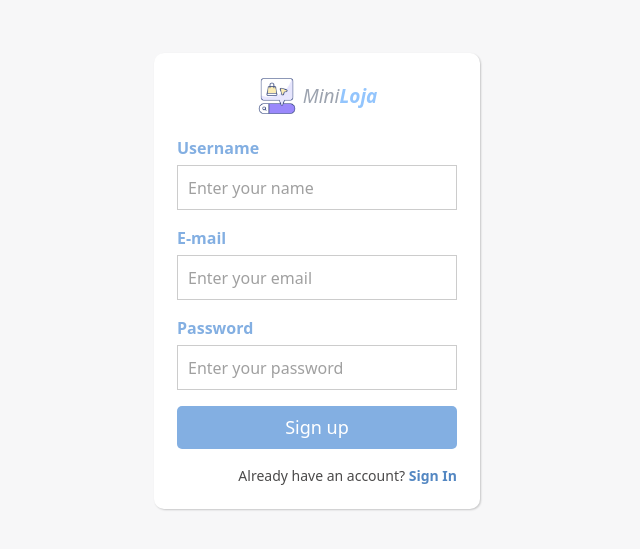
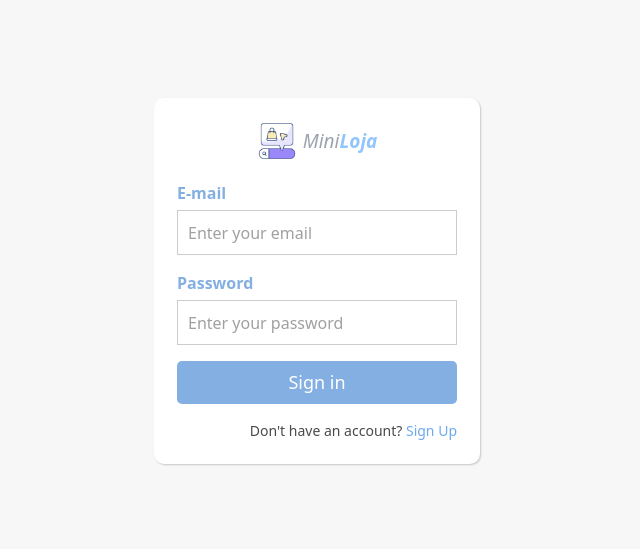
Before and after one commit to GerlandioBernardo/MiniLoja, a React (Vite) app in the folder frontend/: page /login in a window 1280 px wide. Shown: the part 119-668 px from the top of the page, without its empty margins (323-963 px from the left). Built offline with nearby package versions, Linux system fonts and the light colour scheme.

Commit message:
feat: implementar as rotas da aplicacao

```diff
--- a/frontend/src/App.tsx
+++ b/frontend/src/App.tsx
@@ -1,15 +1,13 @@
 import { BrowserRouter } from "react-router-dom";
-import Home from "./pages/home/Home";
-import Login from "./pages/login/Login";
-import Signup from "./pages/signup/Signup";
 import { ToastContainer } from "react-toastify";
 import "react-toastify/dist/ReactToastify.css";
+import Router from "./routes/Router";
 
 
 function App() {
   return (
     <BrowserRouter>
-      <Signup/>
+      <Router/>
       <ToastContainer/>
     </BrowserRouter>
   )
--- a/frontend/src/components/Header.tsx
+++ b/frontend/src/components/Header.tsx
@@ -13,7 +13,7 @@ export default function Header() {
   return (
     <header className={`bg-[#ffffff] flex justify-between items-center p-2
       transition-colors ${dark ? "bg-gray-800" : "bg-[#f7f7f8]"}`}>
-      <NavLink to="#">
+      <NavLink to="/">
         <div className='flex items-center pl-10 gap-1.5'>
           <div>
             <img className='w-10' src={iconShopVirtual} alt='Icon Shop Virtual' />
@@ -27,7 +27,7 @@ export default function Header() {
       <div className='pr-4 flex items-center gap-7'>
 
         <NavLink
-          to="#"
+          to="/login"
           className="bg-green-400 text-white pt-1.5 pb-1.5 pl-2.5 pr-2.5 rounded
           font-bold cursor-pointer hover:bg-green-500"
         >Sign In
--- a/frontend/src/pages/login/Login.tsx
+++ b/frontend/src/pages/login/Login.tsx
@@ -53,14 +53,14 @@ export default function Login() {
           /><br></br>
 
           <div className={styles.buttonContainer}>
-            <button className={styles.button} type="submit">Sign In</button>
+            <button className={styles.button} type="submit">Sign in</button>
           </div>
         </form>
 
         <p className={styles.textSmall}>
           Don't have an account? {" "}
           <NavLink
-            to="#"
+            to="/signup"
             className={({ isActive }) =>
               isActive ? styles.navLinkActive : styles.navLink
             }>
--- /dev/null
+++ b/frontend/src/pages/profile/Profile.tsx
@@ -0,0 +1,7 @@
+import React from 'react'
+
+export default function Profile() {
+  return (
+    <div>Profile</div>
+  )
+}
--- a/frontend/src/pages/signup/Signup.tsx
+++ b/frontend/src/pages/signup/Signup.tsx
@@ -77,7 +77,7 @@ export default function Signup() {
                 <p className="signup-textSmall">
                     Already have an account?{" "}
                     <NavLink
-                        to="#"
+                        to="/login"
                         className={({ isActive }) =>
                             isActive ? "signup-navLinkActive" : "signup-navLink"
                         }>
--- /dev/null
+++ b/frontend/src/routes/Router.tsx
@@ -0,0 +1,16 @@
+import {Routes, Route} from "react-router-dom";
+import Home from '../pages/home/Home';
+import Login from '../pages/login/Login';
+import Signup from '../pages/signup/Signup';
+import Profile from '../pages/profile/Profile';
+
+export default function Router() {
+  return (
+    <Routes>
+        <Route path='/' element={<Home/>}/>
+        <Route path='/login' element={<Login/>}/>
+        <Route path='/signup' element={<Signup/>}/>
+        <Route path='/profile' element={<Profile/>}/>
+    </Routes>
+  )
+}
```
